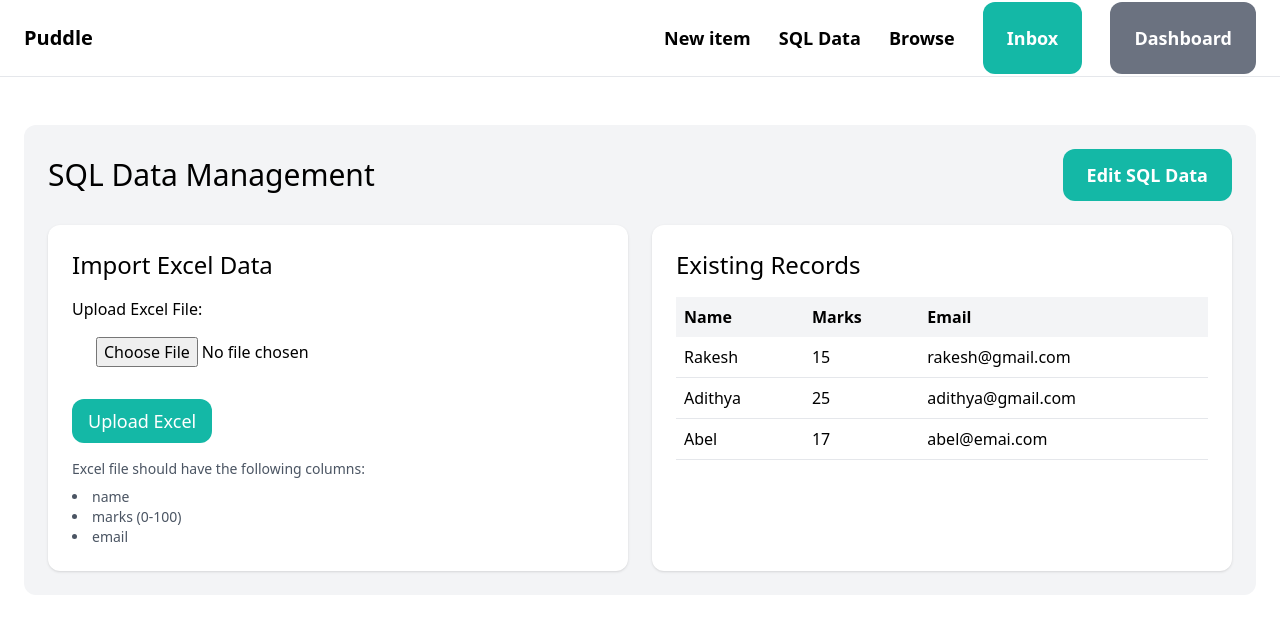
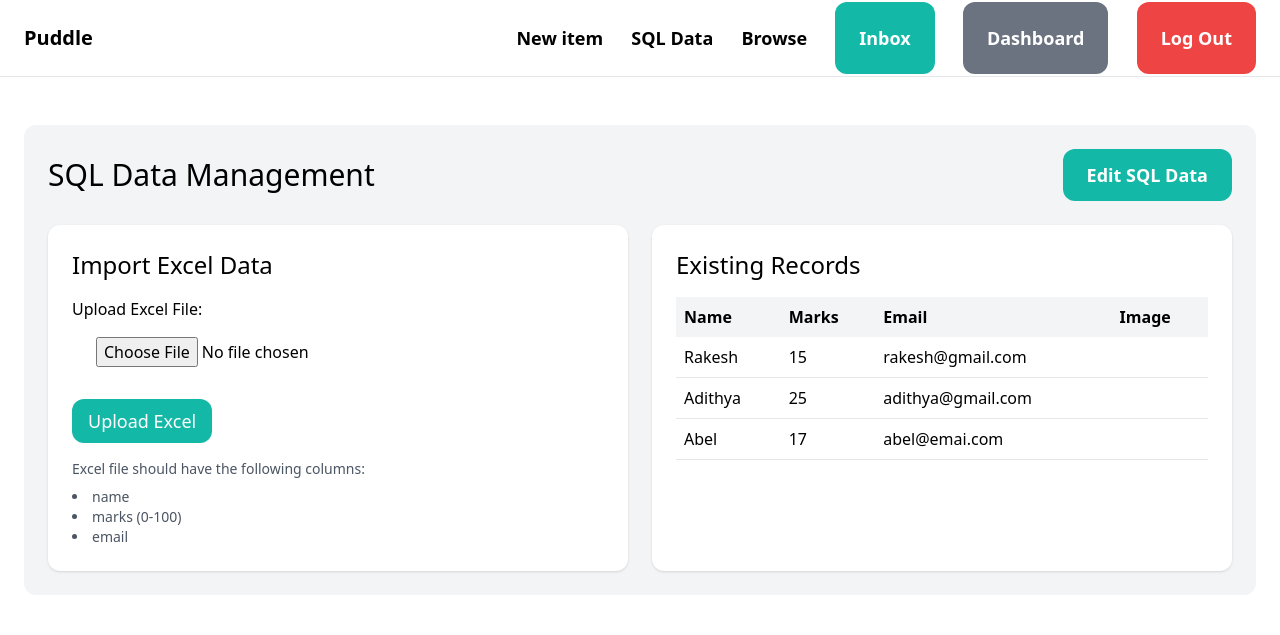
Before and after one commit to Zufishan14/D-mark, a Django app: page /sql-data/ in a window 1280 px wide. Shown: the top 635 px of the page. Run offline with Django 5.2, Linux system fonts and the light colour scheme; a user stored in the database is signed in; data comes from the database, SQL or seed files in the repository; both versions use the stored data as it was after the commit; some libraries are stand-ins or nearby versions.

Commit message:
18th Commit

```diff
--- a/puddle/core/templates/core/base.html
+++ b/puddle/core/templates/core/base.html
@@ -20,6 +20,7 @@
             {% if request.user.is_authenticated %}
             <a href="#" class="px-6 py-6 text-lg font-semibold bg-teal-500 text-white rounded-xl hover:bg-teal-700">Inbox</a>
             <a href="{% url 'dashboard:index' %}" class="px-6 py-6 text-lg font-semibold bg-gray-500 text-white rounded-xl hover:bg-gray-700">Dashboard</a>
+            <a href="{% url 'core:logout' %}" class="px-6 py-6 text-lg font-semibold bg-red-500 text-white rounded-xl hover:bg-red-700">Log Out</a>
             {% else %}
                 <a href="{% url 'core:signup' %}" class="px-6 py-6 text-lg font-semibold bg-teal-500 text-white rounded-xl hover:bg-teal-700">Sign Up</a>
                 <a href="{% url 'core:login' %}" class="px-6 py-6 text-lg font-semibold bg-gray-500 text-white rounded-xl hover:bg-gray-700">Log in</a>
--- a/puddle/core/templates/core/sql_data.html
+++ b/puddle/core/templates/core/sql_data.html
@@ -55,6 +55,7 @@
                                 <th class="p-2 text-left">Name</th>
                                 <th class="p-2 text-left">Marks</th>
                                 <th class="p-2 text-left">Email</th>
+                                <th class="p-2 text-left">Image</th>
                             </tr>
                         </thead>
                         <tbody>
--- a/puddle/core/urls.py
+++ b/puddle/core/urls.py
@@ -3,6 +3,7 @@ from django.urls import path
 
 from . import views
 from .forms import LoginForm
+from .views import logout
 
 app_name = 'core'
 
@@ -11,9 +12,13 @@ urlpatterns = [
     path('contact/', views.contact, name='contact'),
     path('signup/', views.signup, name='signup'),
     path('login/', auth_views.LoginView.as_view(template_name='core/login.html', authentication_form=LoginForm), name='login'),
+    path('logout_user', views.logoutUser, name='logout'),
     path('sql-data/', views.sql_data, name='sql_data'),
     path('edit-sql/', views.edit_sql, name='edit_sql'),
     path('add-record/', views.add_record, name='add_record'),
     path('edit-record/<int:pk>/', views.edit_record, name='edit_record'),
     path('delete-record/<int:pk>/', views.delete_record, name='delete_record'),
 ]
+
+from django.urls import path
+from django.contrib.auth.views import LogoutView
--- a/puddle/core/views.py
+++ b/puddle/core/views.py
@@ -3,9 +3,10 @@ from item.models import Category, Item
 from django.contrib import messages
 import pandas as pd
 from .forms import SignUpForm, ExcelUploadForm, ExcelDataForm
-from item.models import Person
-from .models import UploadedImage, ExcelData
+from .models import ExcelData
 from django.contrib.auth.decorators import login_required
+from django.contrib.auth import logout
+from django.contrib import messages
 
 # Create your views here.
 def index(request):
@@ -33,6 +34,10 @@ def signup(request):
         'form': form,
     })
 
+def logoutUser(request):
+    logout(request)
+    messages.success(request, ('You have been logged out'))
+    return redirect('core:login')
 @login_required
 def sql_data(request):
     if request.method == 'POST':
```
Also changed, not shown: puddle/db.sqlite3.
